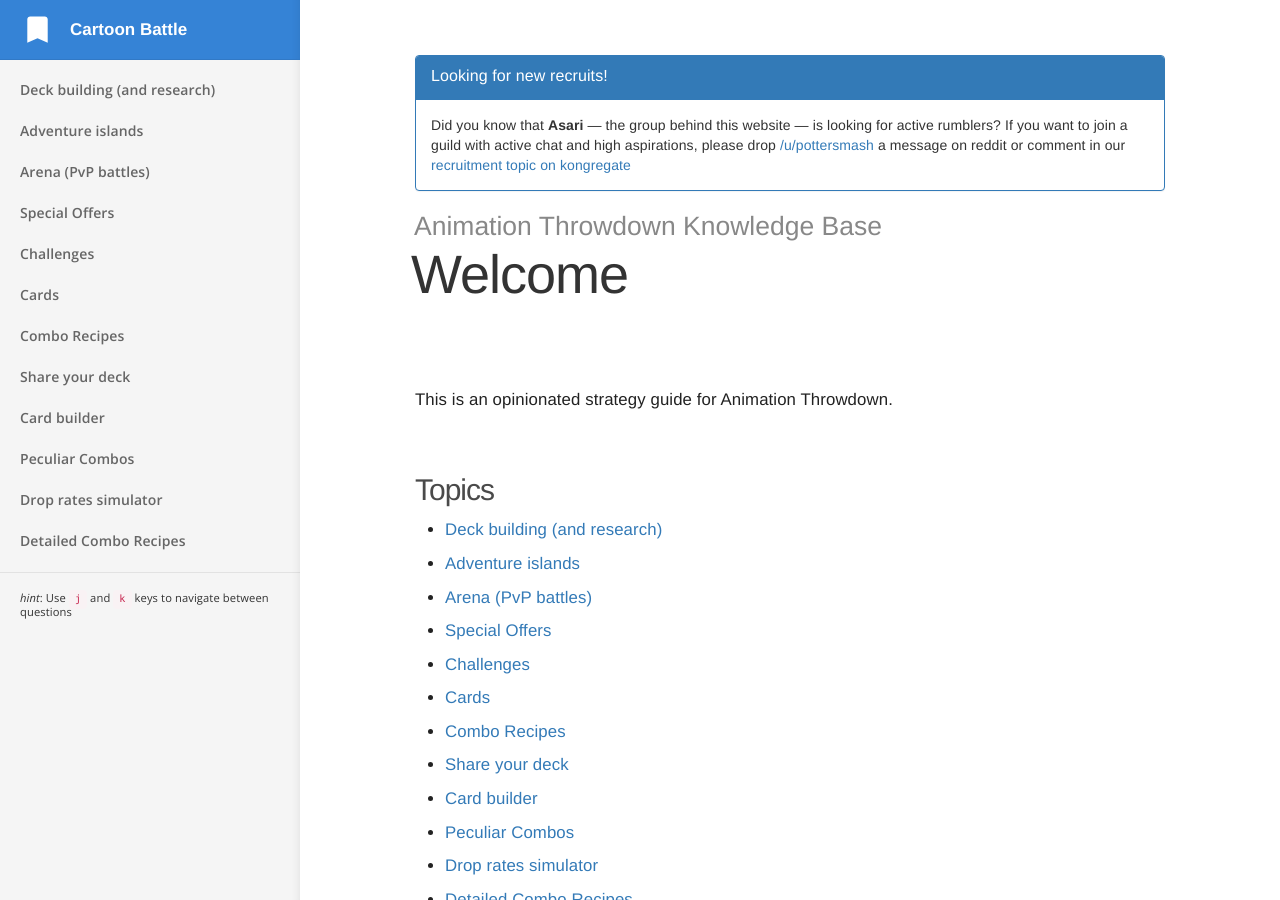
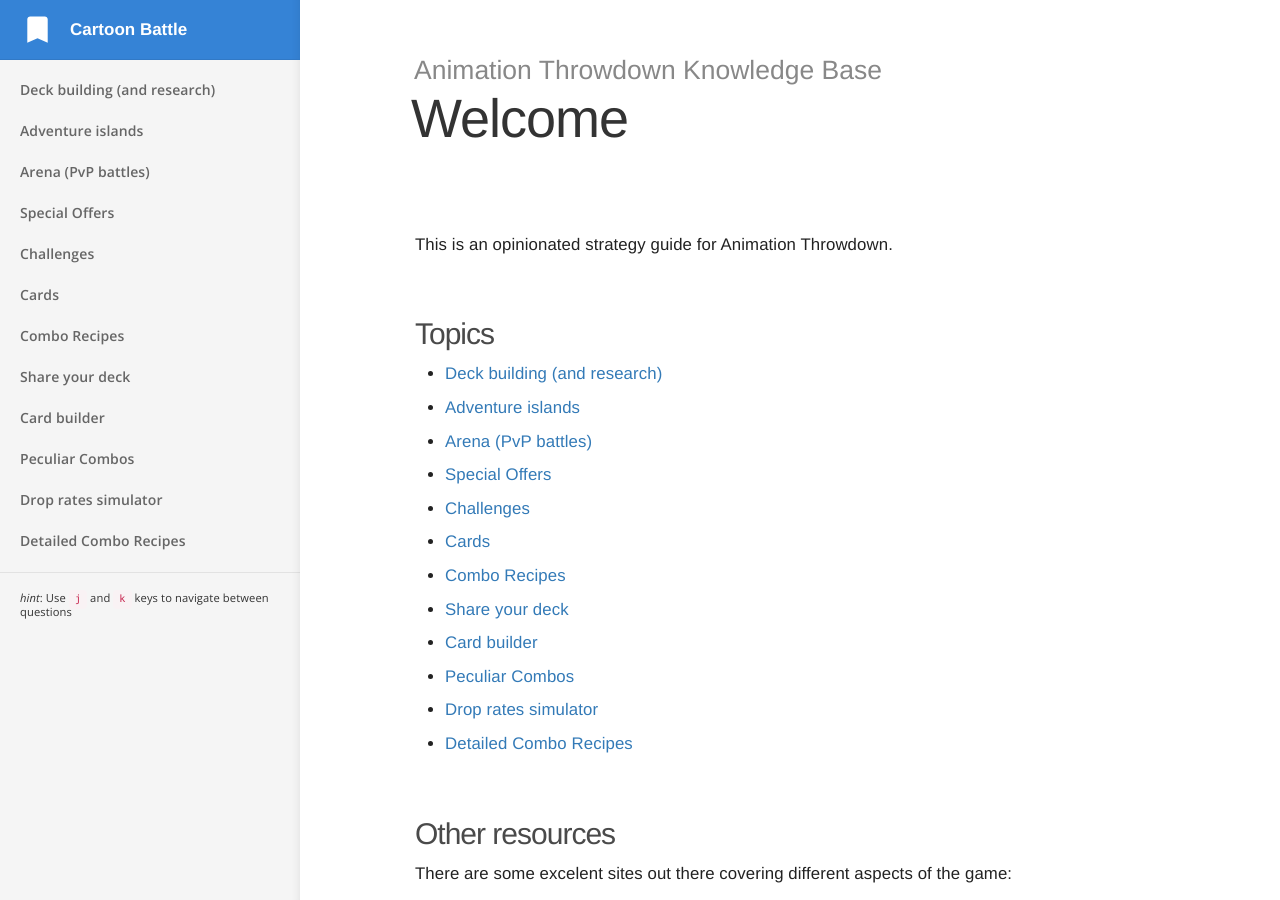
Before and after one commit to cartoon-battle/cartoon-battle.github.io, a Jekyll site: the page built from index.md, in a window 1280 px wide and 900 px high. Built offline with Jekyll 4.4.1, drawn with Linux system fonts in a browser that asks for light colours; comment, search, counter and statistics services are not loaded.

Commit message:
remove recruitment sign

```diff
--- a/_layouts/default.html
+++ b/_layouts/default.html
@@ -60,21 +60,6 @@
 
 		<section class="main">
 			<div class="page-title">
-                <div class="panel panel-primary">
-                    <div class="panel-heading">
-                        <p class="panel-title">Looking for new recruits!</p>
-                    </div>
-                    <div class="panel-body">
-                        Did you know that <strong>Asari</strong> — the group behind this website — is looking for
-                        active rumblers? If you want to join a guild with active chat and high aspirations, please drop
-                        <a href="https://www.reddit.com/user/pottersmash"
-                           onclick="ga('send', 'event', 'recruitment', 'click', 'reddit');">/u/pottersmash</a>
-                        a message on reddit or comment in our
-                        <a href="http://www.kongregate.com/forums/727069-guild-recruitment/topics/698848-asari-is-recruiting-rumblers"
-                           onclick="ga('send', 'event', 'recruitment', 'click', 'kongregate');">recruitment topic on kongregate</a>
-                    </div>
-                </div>
-
                 <h2>{{ site.title }}</h2>
 				<h3>{{ page.title }}</h3>
 			</div>
```
